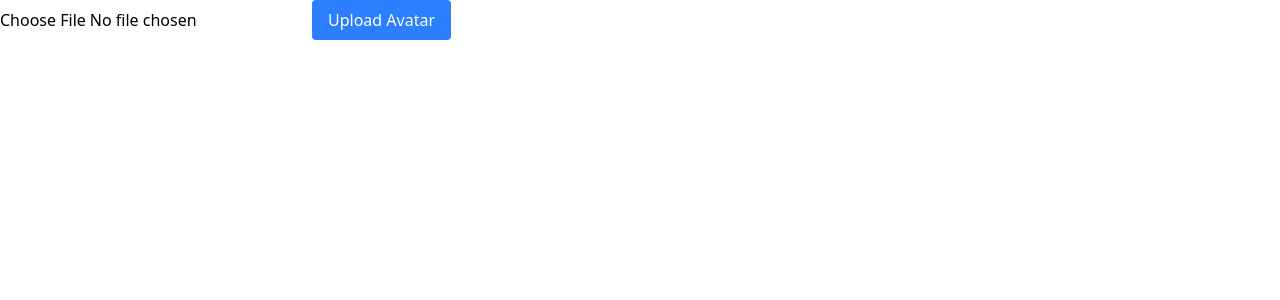
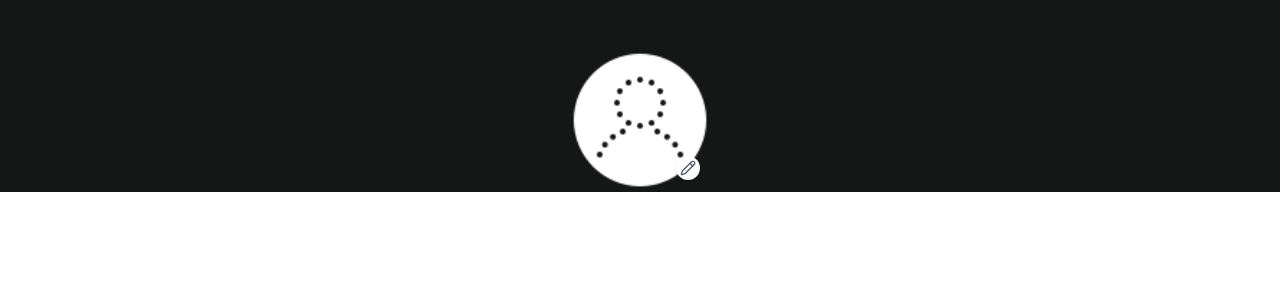
Before and after one commit to Yevhen-Juvelir/SkillTrack, a React (Vite) app in the folder src/main/resources/skilltrack-frontend/: page /profile in a window 1280 px wide. Shown: the top 300 px of the page. Built offline with nearby package versions, Linux system fonts and the light colour scheme.

Commit message:
feat: add lucide-react for icon support, enhance AvatarUpload component with image preview and automatic upload, and clear avatar URL on logout

```diff
--- a/src/main/resources/skilltrack-frontend/package.json
+++ b/src/main/resources/skilltrack-frontend/package.json
@@ -14,6 +14,7 @@
     "antd": "^5.27.2",
     "axios": "^1.11.0",
     "dotenv": "^17.2.2",
+    "lucide-react": "^0.542.0",
     "react": "^19.1.1",
     "react-dom": "^19.1.1",
     "react-router-dom": "^7.8.2",
--- a/src/main/resources/skilltrack-frontend/src/components/AvatarUpload.jsx
+++ b/src/main/resources/skilltrack-frontend/src/components/AvatarUpload.jsx
@@ -1,10 +1,11 @@
-import { useState } from "react";
+import { useState, useRef } from "react";
 import axios from "axios";
+import { Pencil } from "lucide-react";
 
 function AvatarUpload() {
     const [file, setFile] = useState(null);
-    const [avatarUrl, setAvatarUrl] = useState("");
-
+    const [avatarUrl, setAvatarUrl] = useState(localStorage.getItem("avatarUrl") || "");
+    let fileInputRef = useRef(null);
 
     const cloudName = import.meta.env.VITE_CLOUDINARY_CLOUD_NAME;
     const uploadPreset = import.meta.env.VITE_CLOUDINARY_UPLOAD_PRESET;
@@ -29,6 +30,7 @@ function AvatarUpload() {
 
             if (data.secure_url) {
                 console.log("Uploaded avatar URL:", data.secure_url);
+                localStorage.setItem("avatarUrl", data.secure_url);
                 setAvatarUrl(data.secure_url);
                 await axios.post('http://localhost:8080/api/users/avatar', {
                     email: localStorage.getItem("userEmail"),
@@ -52,31 +54,31 @@ function AvatarUpload() {
     };
 
     return (
-        <div className="space-y-4">
+        <div className="flex items-center justify-center ui">
             <input
                 type="file"
                 accept="image/*"
-                onChange={(e) => setFile(e.target.files[0])}
+                onChange={(e) => {
+                    setFile(e.target.files[0])
+                    uploadImage()
+                }}
+                className="hidden"
+                ref={fileInputRef}
             />
-            <button
-                onClick={uploadImage}
-                disabled={!file}
-                className="px-4 py-2 bg-blue-500 text-white rounded"
-            >
-                Upload Avatar
-            </button>
 
-            {avatarUrl && (
-                <div>
-                    <p>Preview:</p>
-                    <img
-                        src={avatarUrl}
-                        alt="User avatar"
-                        className="w-20 h-20 rounded-full"
-                    />
-                </div>
-            )}
+            <div className="relative">
+                {console.log(avatarUrl)}
+                <img src={avatarUrl ? avatarUrl : "./icons/user.png"} alt="" className="mt-12 w-36 h-36" />
+                <button
+                    onClick={() => fileInputRef.current.click()}
+                    className="absolute bottom-3 right-3 bg-white p-1 rounded-full shadow"
+                >
+                    <Pencil className="w-4 h-4 text-gray-600" />
+                </button>
+            </div>
         </div>
+
+
     );
 }
 
--- a/src/main/resources/skilltrack-frontend/src/components/NavBar.jsx
+++ b/src/main/resources/skilltrack-frontend/src/components/NavBar.jsx
@@ -31,6 +31,7 @@ const NavBar = () => {
                                 className="px-4 py-2 menu-list-item cursor-pointer"
                                 onClick={() => {
                                     localStorage.removeItem("userEmail");
+                                    localStorage.removeItem("avatarUrl");
                                     navigate("/");
                                 }}
                             >
```
Also changed, not shown: 1 other file (tests, documents, lock files or other folders).
